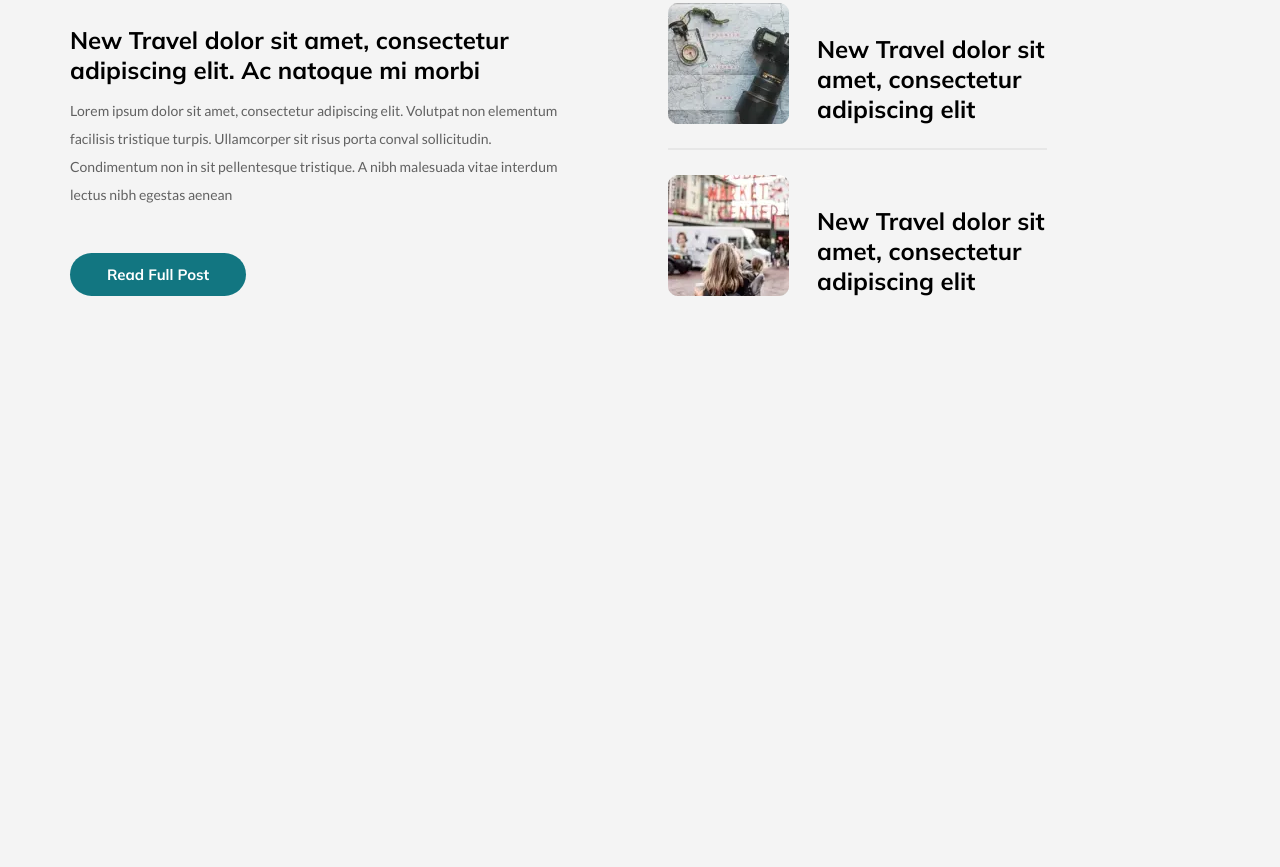
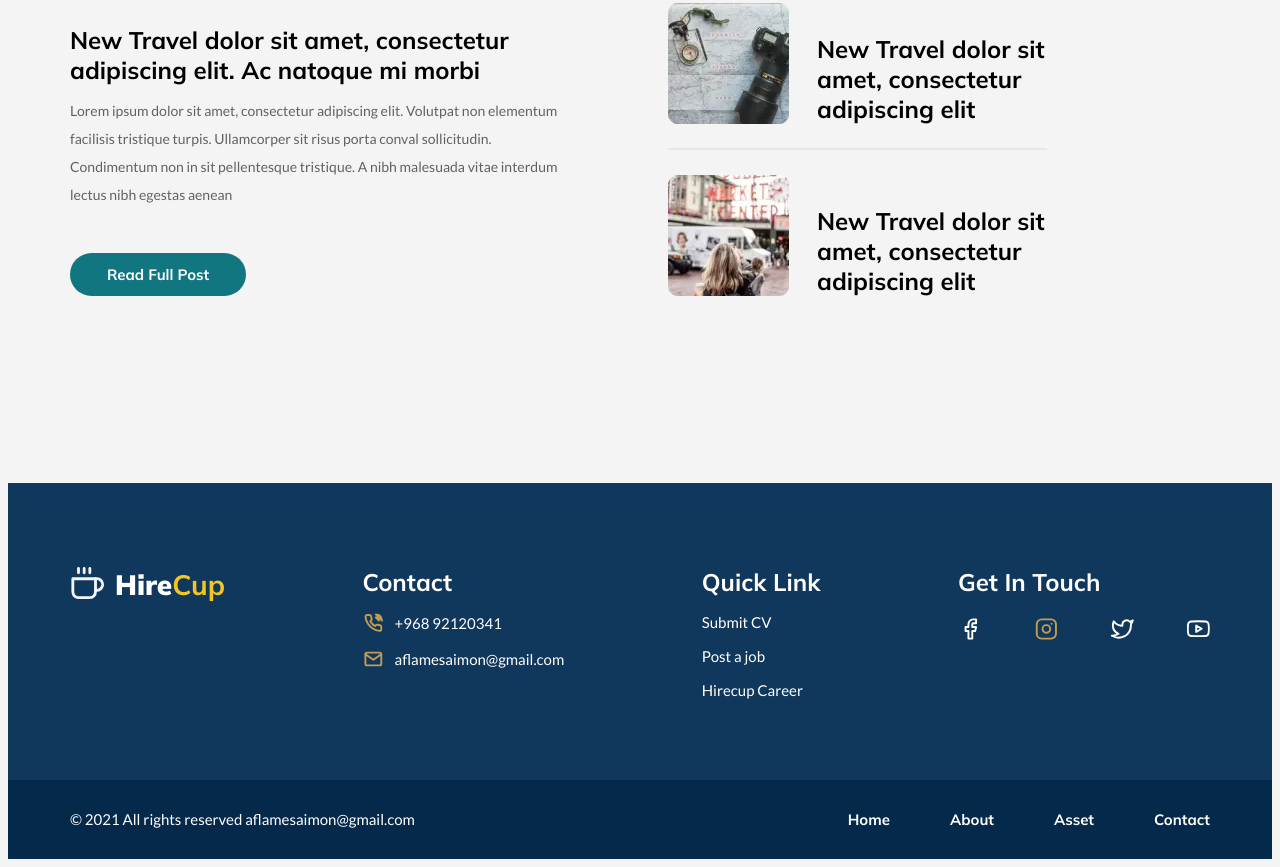
Before and after one commit to LenaKarpenko/hire-cup, a website: page app/index.html in a window 1280 px wide. Shown: the part 5689-6556 px from the top of the page. Before the commit the page ends 6172 px from the top, so only its background shows below. Drawn offline with nearby package versions, Linux system fonts and the light colour scheme.

Commit message:
create footer

```diff
--- a/app/index.html
+++ b/app/index.html
@@ -309,6 +309,58 @@
         </div>
       </div>
     </section>
+
+    <footer class="footer">
+      <div class="footer-main">
+        <div class="container d-flex justify-content-space-between align-items-start">
+          <div class="d-flex align-items-center">
+            <img src="img/svg/logo-white.svg" alt="Logo" width="34" height="35">
+            <span class="logo-caption">Hire<span>Cup</span></span>
+          </div>
+
+          <section>
+            <h4 class="mb-4">Contact</h4>
+            <div class="d-flex align-items-center mb-4">
+              <img class="mr-3" src="img/svg/icon-phone-call-yellow.svg" alt="Phone" width="20" height="20">
+              <a class="link-light" href="tel:+968 92120341">+968 92120341</a>
+            </div>
+            <div class="d-flex align-items-center">
+              <img class="mr-3" src="img/svg/icon-mail.svg" alt="Mail" width="20" height="20">
+              <a class="link-light" href="mailto:aflamesaimon@gmail.com">aflamesaimon@gmail.com</a>
+            </div>
+          </section>
+
+          <section class="d-flex flex-column">
+            <h4 class="mb-4">Quick Link</h4>
+            <a class="link-light mb-4" href="#">Submit CV</a>
+            <a class="link-light mb-4" href="#">Post a job</a>
+            <a class="link-light" href="#">Hirecup Career</a>
+          </section>
+
+          <section>
+            <h4 class="mb-5">Get In Touch</h4>
+            <div>
+              <img class="mr-12" src="img/svg/icon-facebook.svg" alt="Facebook" width="24" height="24">
+              <img class="mr-12" src="img/svg/icon-instagram.svg" alt="Instagram" width="24" height="24">
+              <img class="mr-12" src="img/svg/icon-twitter.svg" alt="Twitter" width="24" height="24">
+              <img src="img/svg/icon-youtube.svg" alt="Youtube" width="24" height="24">
+            </div>
+          </section>
+        </div>
+      </div>
+
+      <div class="footer-nav">
+        <div class="container d-flex justify-content-space-between">
+          <span>&#169 2021 All rights reserved aflamesaimon@gmail.com</span>
+          <div>
+            <a class="nav-link" href="#">Home</a>
+            <a class="nav-link ml-14" href="#">About</a>
+            <a class="nav-link ml-14" href="#">Asset</a>
+            <a class="nav-link ml-14" href="#">Contact</a>
+          </div>
+        </div>
+      </div>
+    </footer>
   </main>
 
   <script src="https://code.jquery.com/jquery-3.3.1.slim.min.js" integrity="sha384-q8i/X+965DzO0rT7abK41JStQIAqVgRVzpbzo5smXKp4YfRvH+8abtTE1Pi6jizo" crossorigin="anonymous"></script></script>
--- /dev/null
+++ b/app/sass/blocks/_footer.sass
@@ -0,0 +1,22 @@
+.footer
+  .footer-main
+    padding-top: 84px
+    padding-bottom: 81px
+    background-color: $primary-base
+    .logo-caption
+      color: $white
+      span
+        color: $accent-base
+    h4
+      color: $white
+  .footer-nav
+    background-color: #05294B
+    padding-top: 30px
+    padding-bottom: 30px
+    span
+      color: $white
+      font-family: Lato, sans-serif
+      font-weight: 400
+      font-size: 15px
+    .nav-link
+      color: $white
--- a/app/sass/core/_global.sass
+++ b/app/sass/core/_global.sass
@@ -11,6 +11,13 @@ a
     text-decoration: underline
     &:hover
       color: $primary-base
+  &.link-light
+    color: $white
+    font-family: Lato, sans-serif
+    font-weight: 400
+    font-size: 15px
+    &:hover
+      color: #C29C51
 
 body
   background-color: #F4F4F4
--- a/app/sass/core/_helpers.sass
+++ b/app/sass/core/_helpers.sass
@@ -20,6 +20,9 @@
 .align-items-end
   align-items: flex-end
 
+.align-items-start
+  align-items: flex-start
+
 .text-center
   text-align: center
 
@@ -40,6 +43,8 @@
   margin-right: 12px
 .mr-7
   margin-right: 28px
+.mr-12
+  margin-right: 48px
 .mr-22
   margin-right: 88px
 
@@ -49,6 +54,8 @@
   margin-bottom: 12px
 .mb-4
   margin-bottom: 16px
+.mb-5
+  margin-bottom: 20px
 .mb-10
   margin-bottom: 40px
 .mb-12
--- a/app/sass/styles.sass
+++ b/app/sass/styles.sass
@@ -12,3 +12,4 @@
 @import "blocks/latest-asset"
 @import "blocks/reviews"
 @import "blocks/blog"
+@import "blocks/footer"
```
Also changed, not shown: app/css/styles.min.css, app/img/_src/icon-facebook.svg (added), app/img/_src/icon-instagram.svg (added), app/img/_src/icon-mail.svg (added), app/img/_src/icon-phone-call-yellow.svg (added), app/img/_src/icon-twitter.svg (added), app/img/_src/icon-youtube.svg (added), app/img/_src/logo-white.svg (added), app/img/svg/icon-facebook.svg (added), app/img/svg/icon-instagram.svg (added), app/img/svg/icon-mail.svg (added), app/img/svg/icon-phone-call-yellow.svg (added), app/img/svg/icon-twitter.svg (added), app/img/svg/icon-youtube.svg (added), 1 more files.
